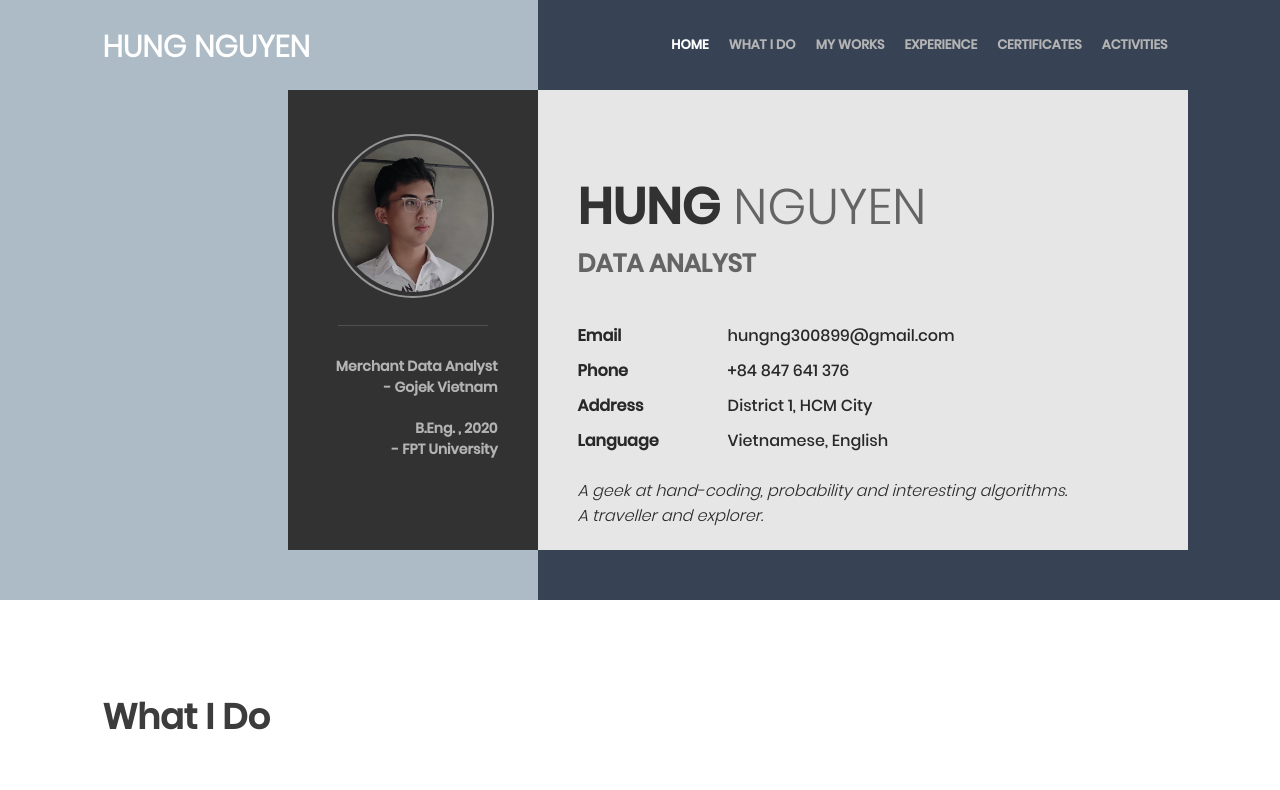
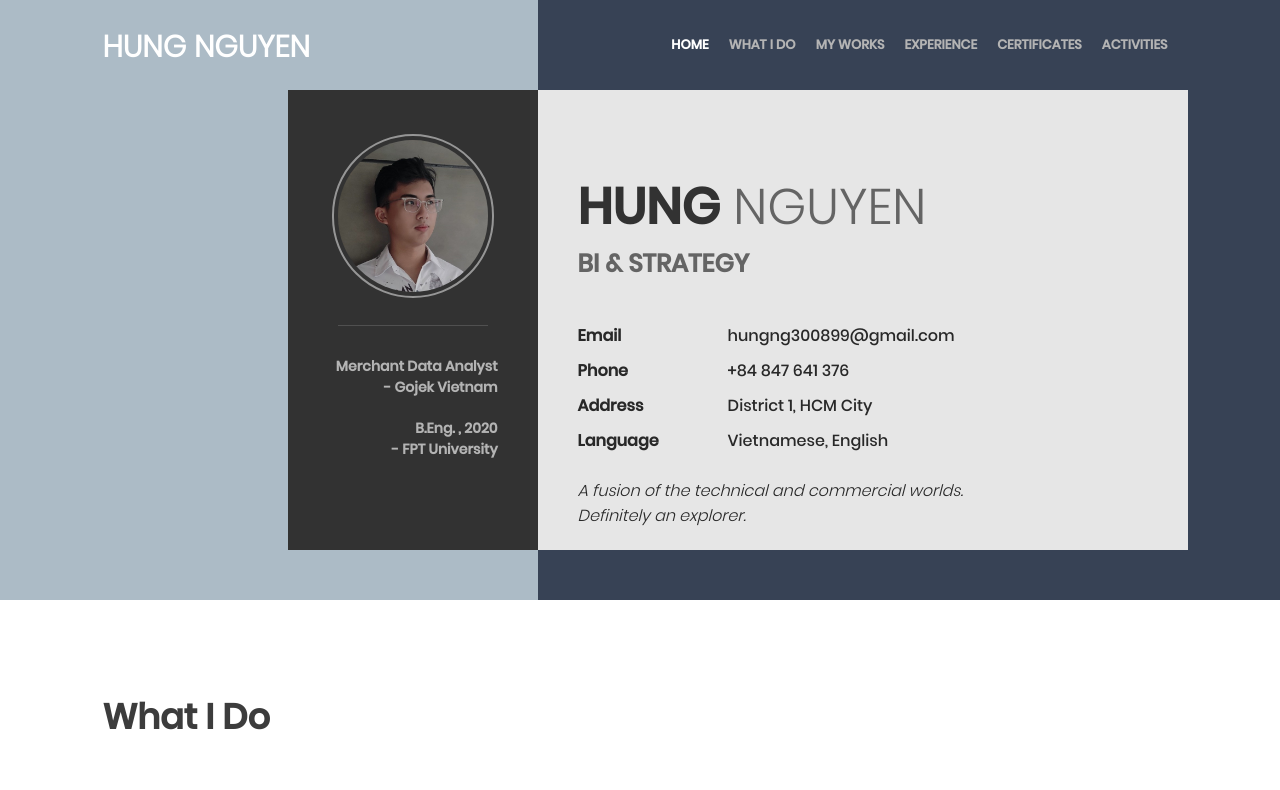
Before and after one commit to hulk1999/Portfolio, a plain HTML site: page index.html in a window 1280 px wide. Shown: the top 790 px of the page. Drawn offline with Linux system fonts and the light colour scheme.

Commit message:
Update index.html

```diff
--- a/index.html
+++ b/index.html
@@ -5,7 +5,7 @@
 
 <head>
 
-	<title>Portfolio - Hung Nguyen</title>
+	<title>Profile - Hung Nguyen</title>
 
   <link rel="shortcut icon" type="image/png" href="./images/favicon.png">
 	<meta name="viewport" content="width=device-width, initial-scale=1.0">
@@ -62,7 +62,7 @@
     <a href="#0"><div id="show-header-button-left"><i class="far fa-arrow-alt-circle-left"></i></div></a>
     <a href="#0"><div id="show-header-button-right"><i class="far fa-arrow-alt-circle-right"></i></div></a>
 		<div id="header-name"><b>HUNG</b> NGUYEN</div>
-		<div id="header-profession">DATA ANALYST</div>
+		<div id="header-profession">BI & STRATEGY</div>
 		<div id="header-personal-information">
       <div class="label">Email</div>
 			<div class="content">hungng300899@gmail.com</div>
@@ -73,8 +73,8 @@
       <div class="label">Language</div>
 			<div class="content">Vietnamese, English</div>
       <div id="description">
-        A geek at hand-coding, probability and interesting algorithms.<br>
-        A traveller and explorer.</div>
+        A fusion of the technical and commercial worlds.<br>
+        Definitely an explorer.</div>
 		</div>
 	</div>
 
```
